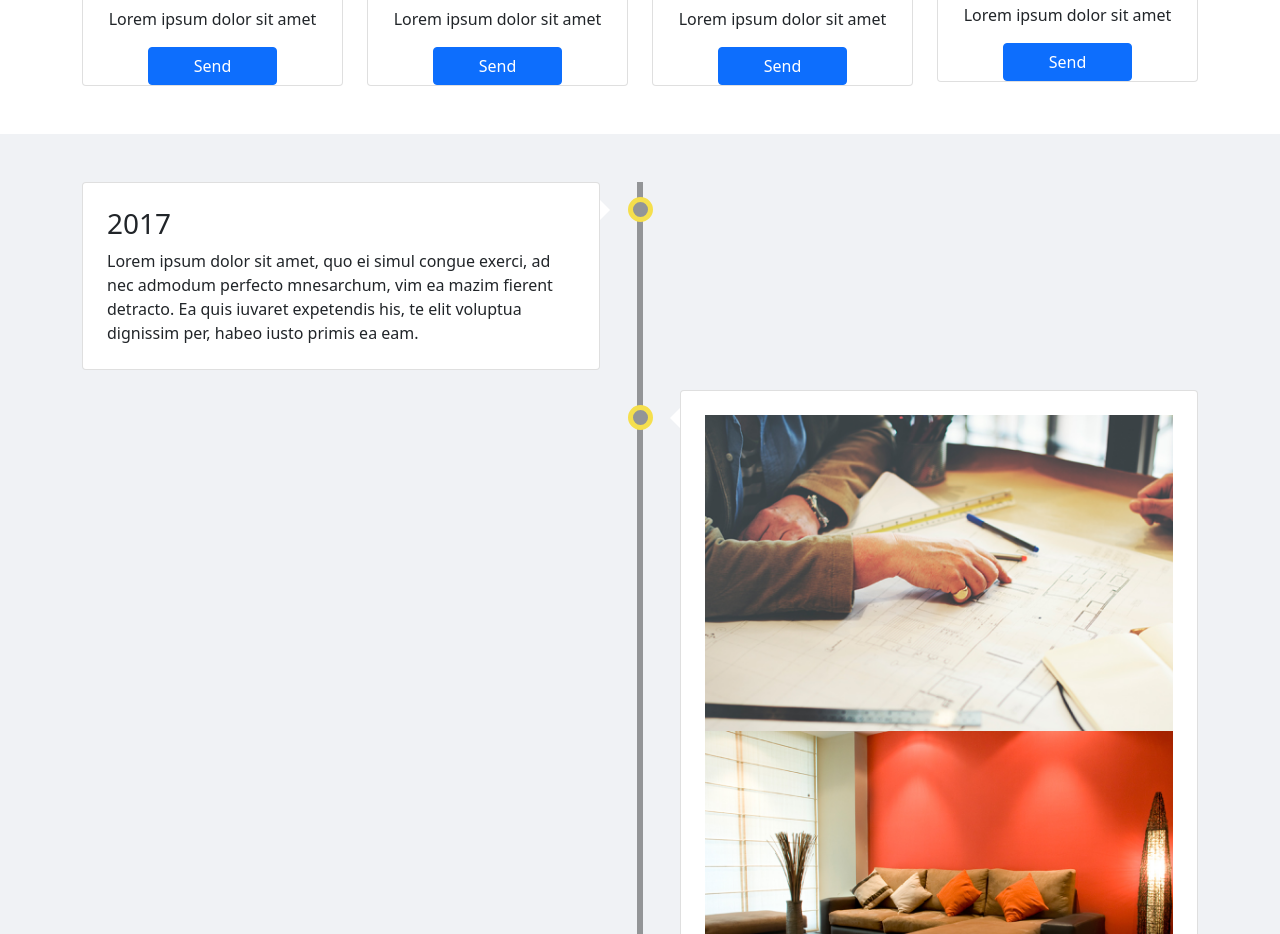
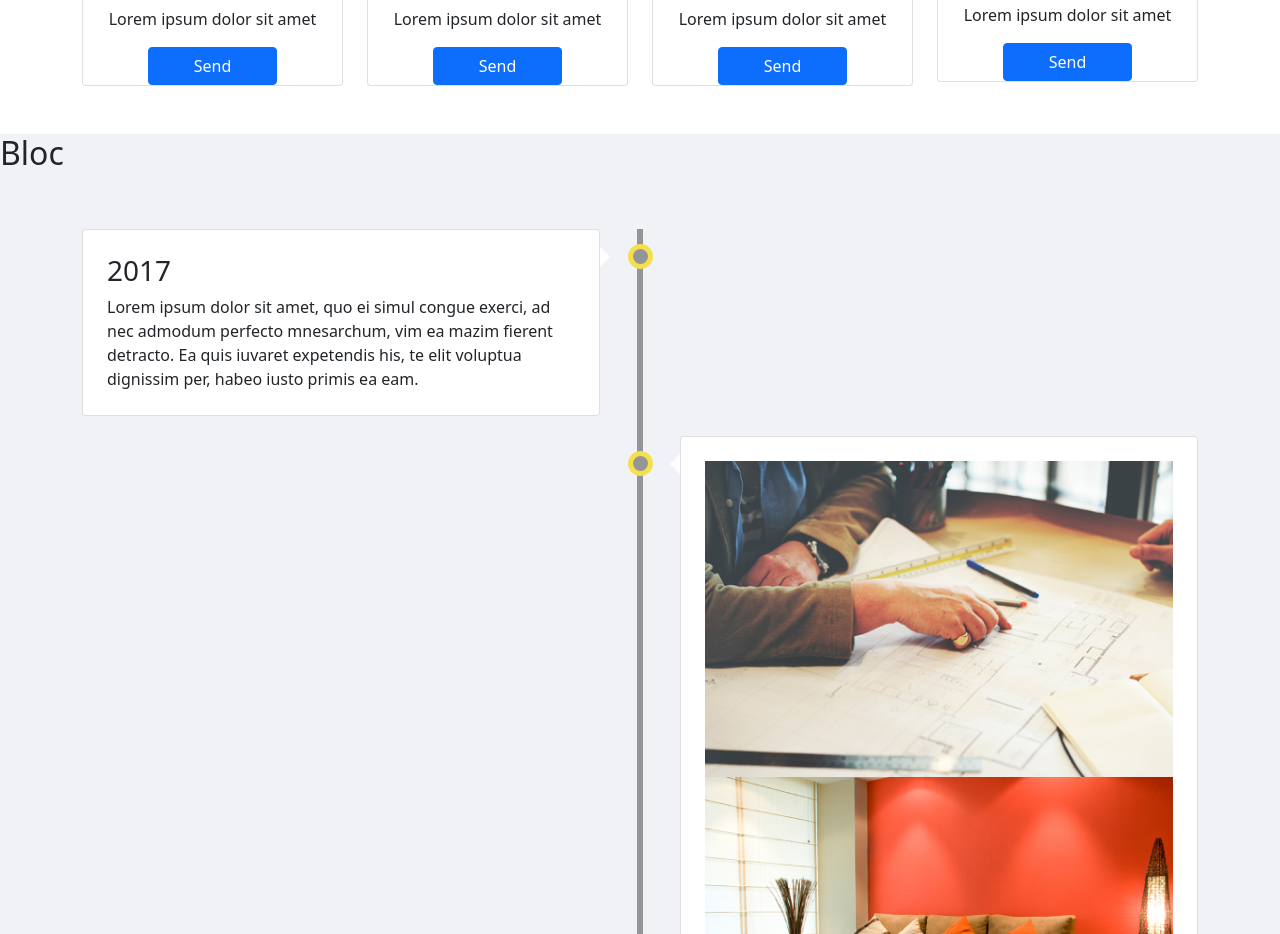
Before and after one commit to ndeyenini/atelier2, a plain HTML site: page index.html in a window 1280 px wide. Shown: the part 1754-2688 px from the top of the page. Drawn offline with nearby package versions, Linux system fonts and the light colour scheme.

Commit message:
Update index.html

```diff
--- a/index.html
+++ b/index.html
@@ -195,6 +195,7 @@
     </section>
     <br /><br />
     <section style="background-color: #f0f2f5">
+      <h2 class=k text-center>Bloc</h2>
       <div class="container py-5">
         <div class="main-timeline">
           <div class="timeline left">
```
